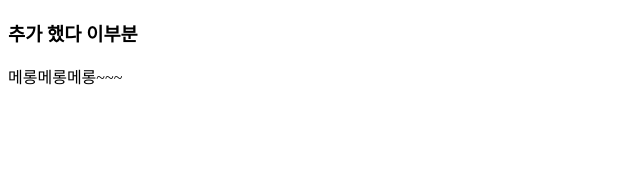
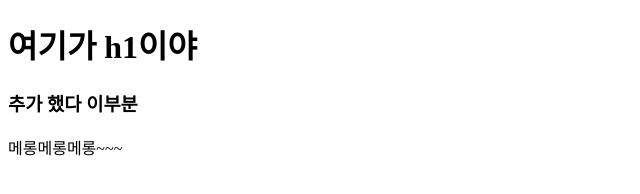
Before and after one commit to SeongJaeJang/project1, a plain HTML site: page index.html in a window 1280 px wide. Shown: the whole page, without its empty margins (0-640 px from the left). Drawn offline with Linux system fonts and the light colour scheme.

Commit message:
fifth commit

```diff
--- a/index.html
+++ b/index.html
@@ -6,6 +6,7 @@
     <title>Document</title>
 </head>
 <body>
+    <h1>여기가 h1이야</h1>
     <h3> 추가 했다 이부분 </h3>
     <div>메롱메롱메롱~~~</div>
 </body>
```
Also changed, not shown: 1 other file.
